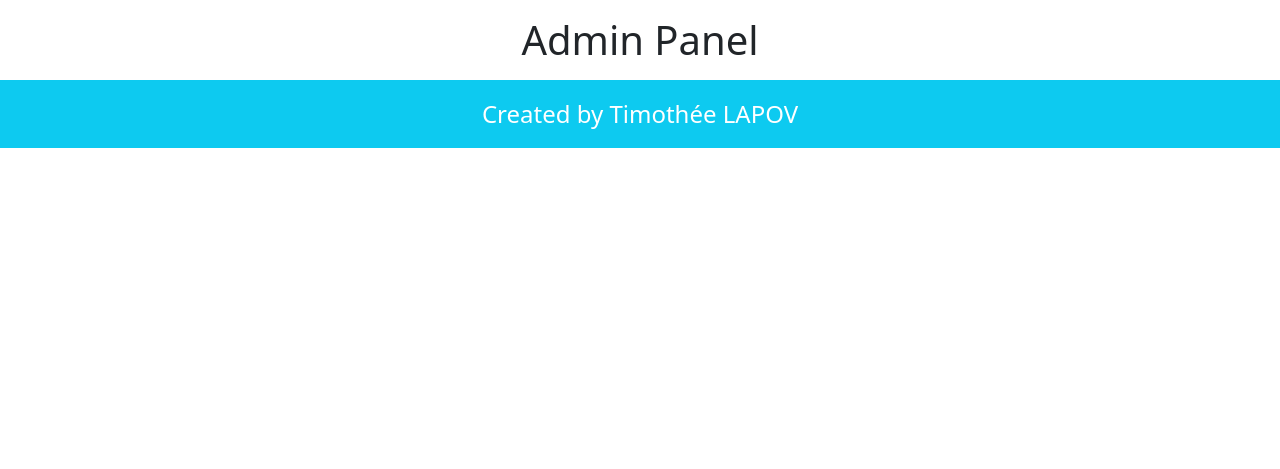
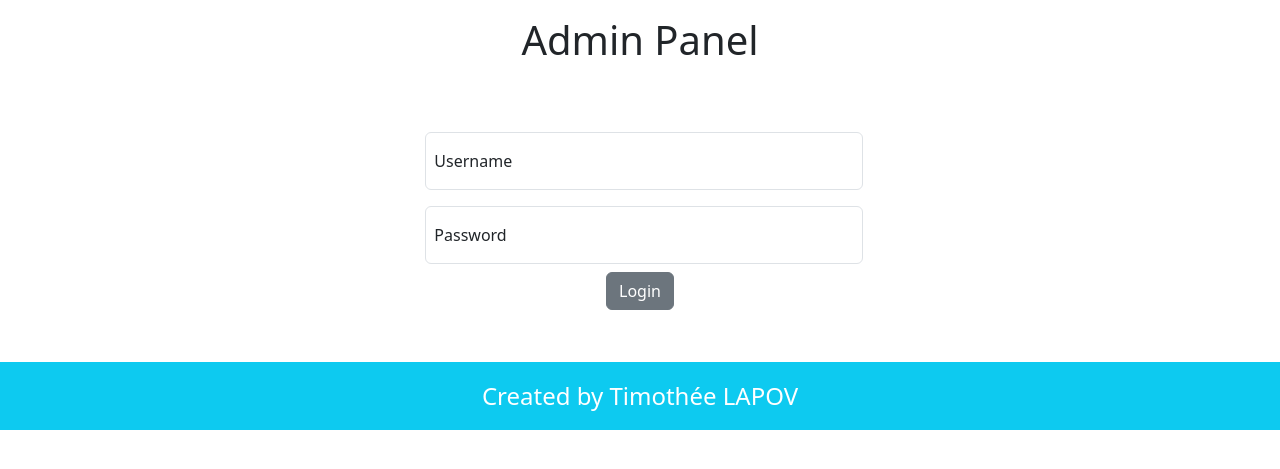
Before and after one commit to timlapov/dauphine, a PHP site: page /dauphine/admin/index.php in a window 1280 px wide. Shown: the part 56-525 px from the top of the page. Run offline with PHP 8.4, Linux system fonts and the light colour scheme; a user stored in the database is signed in.

Commit message:
Form – admin panel

```diff
--- a/admin/index.php
+++ b/admin/index.php
@@ -13,6 +13,25 @@ $errors = [];
     <h1 class="text-center m-3"><?=$title?></h1>
 <a href="http://localhost:8888/dauphine/logout.php" class="btn btn-danger" style="position: fixed; top: 10px; right: 10px; z-index: 1500;">Log out</a>
 
+    <div class="d-flex flex-column justify-content-center align-items-center">
+        <form class="text-center p-5 col-5" method="POST" action="login.php">
+            <div class="form-floating mb-3">
+                <input type="text" class="form-control m-1" name="username" id="username" placeholder="user">
+                <label for="username">Username</label>
+            </div>
+            <div class="form-floating">
+                <input type="password" class="form-control m-1" name="password" id="password" placeholder="password">
+                <label for="password">Password</label>
+            </div>
+            <input type="submit" class="btn btn-secondary m-1" value="Login">
+            <?php
+            if (isset($errors["global"])) {
+                echo ("<p class='text-danger'>" .
+                    $errors["global"] . "</p>");
+            }
+            ?>
+        </form>
+    </div>
 
 
 <?php
```
